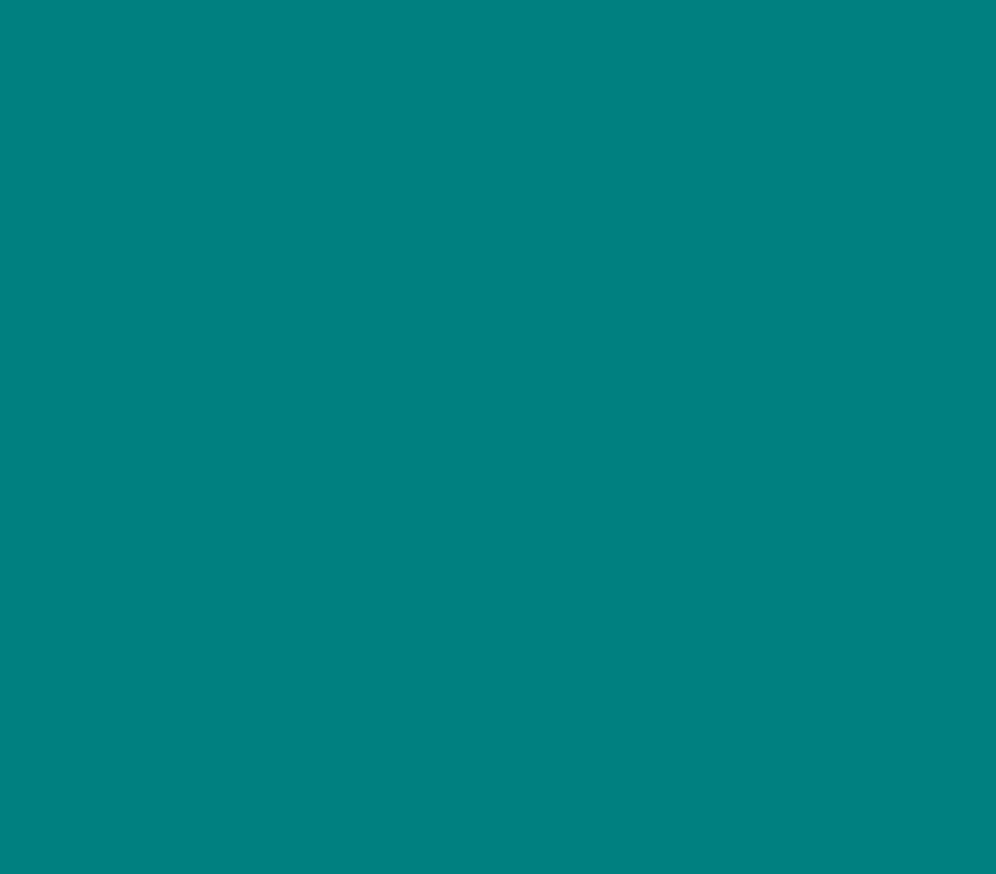
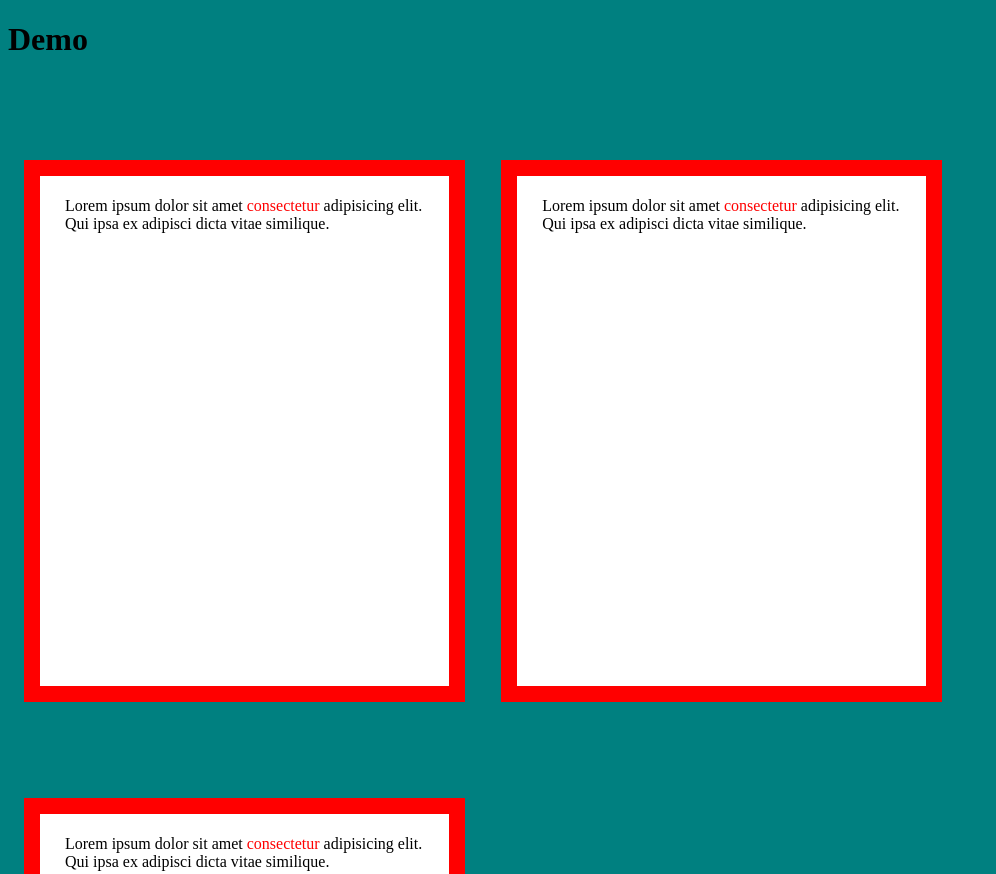
Before and after one commit to lherna1371/css-box-model-demo, a plain HTML site: page index.html in a window 1280 px wide. Shown: the top 874 px of the page, without its empty margins (0-996 px from the left). Before the commit the page ends 800 px from the top, so only its background shows below. Drawn offline with Linux system fonts and the light colour scheme.

Commit message:
updates to css

```diff
--- a/index.html
+++ b/index.html
@@ -8,5 +8,19 @@
 </head>
 <body>
 
+    <div class="container">
+        <h1>Demo</h1>
+        <div class="box-model">
+            <p>Lorem ipsum dolor sit amet <span class="span-text">consectetur</span> adipisicing elit. Qui ipsa ex adipisci dicta vitae similique.</p>
+        </div>
+        <div class="box-model">
+            <p>Lorem ipsum dolor sit amet <span class="span-text">consectetur</span> adipisicing elit. Qui ipsa ex adipisci dicta vitae similique.</p>
+        </div>
+        <div class="box-model">
+            <p>Lorem ipsum dolor sit amet <span class="span-text">consectetur</span> adipisicing elit. Qui ipsa ex adipisci dicta vitae similique.</p>
+        </div>
+
+    </div>
+
 </body>
 </html>
--- a/style.css
+++ b/style.css
@@ -1,3 +1,20 @@
 body {
     background: teal;
 }
+
+.box-model {
+    background: white;
+    border: 1em solid #ff0000;
+    padding: 5px 5px 5px 25px;
+    margin: 5em 1em 1em 1em;
+    width: 30%;
+    height: 500px;
+    display: inline-block;
+}
+
+.span-text {
+    /* height: 250px; */
+    /* width: 500px; */
+    color: red;
+    /* font-size: 3em; */
+}
```
